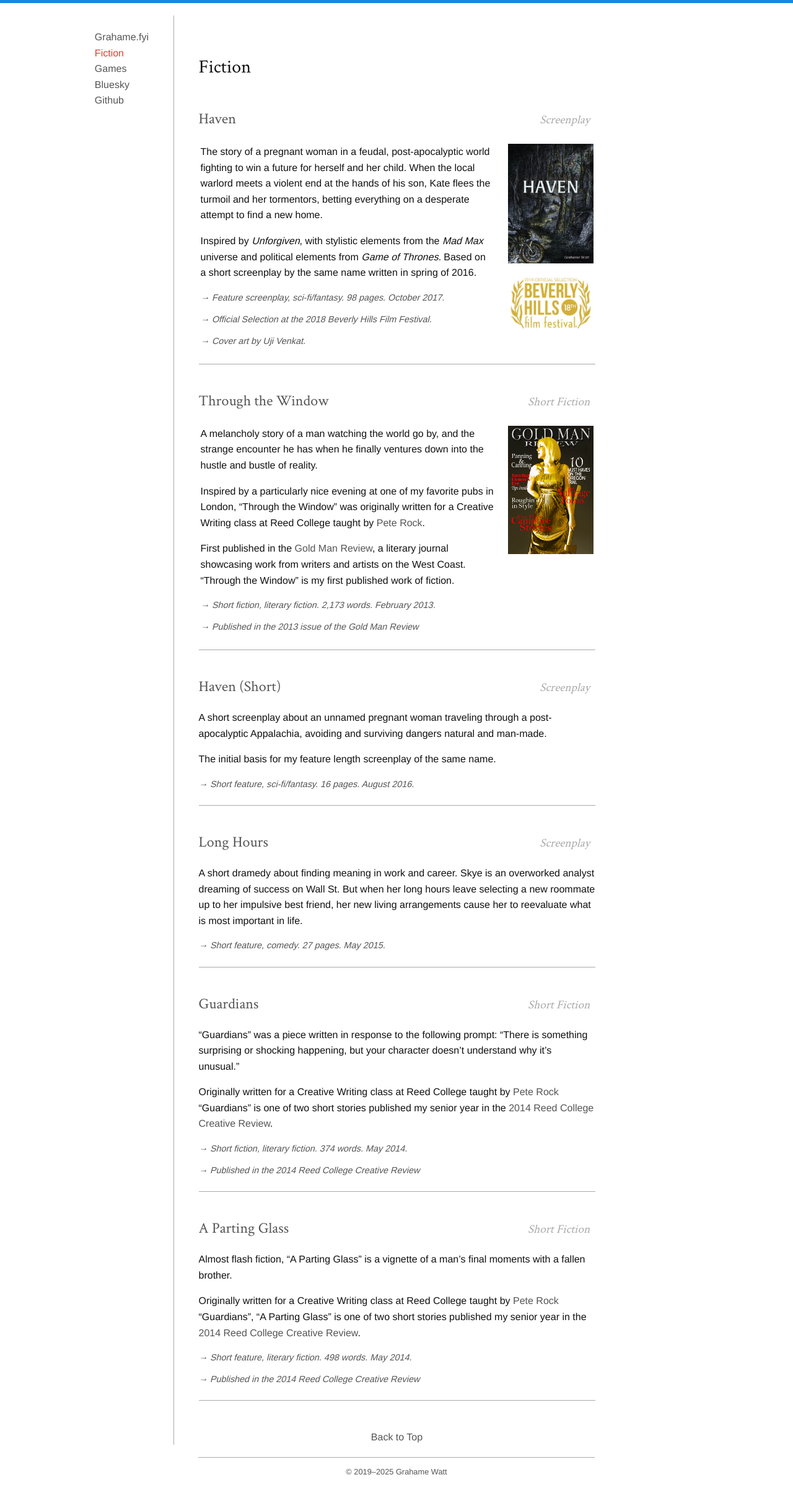
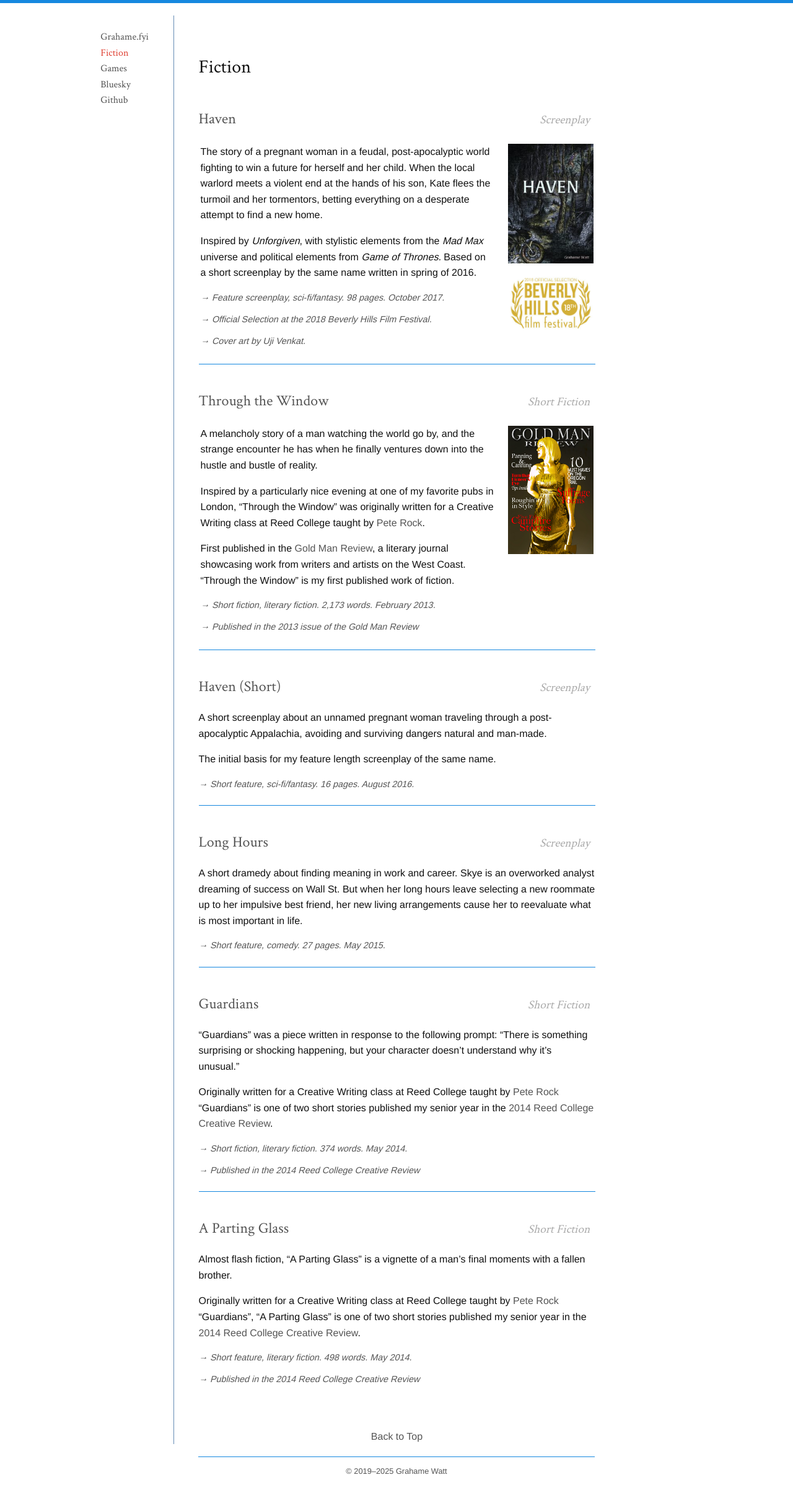
Before and after one commit to GrahameGW/grahamegw.github.io, a Jekyll site: the page built from fiction.html, in a window 1280 px wide. Shown: the whole page at 62% size. Built offline with Jekyll 4.4.1, drawn with Linux system fonts in a browser that asks for light colours.

Commit message:
done messing with the style for now

```diff
--- a/fiction.html
+++ b/fiction.html
@@ -18,7 +18,7 @@
         <h3>{{ entry.form }}</h3>
     </div>
 </div>
-<div class="fiction-body">
+<div class="fiction-body{% unless forloop.last %} with-border{% endunless %}">
     {% if entry.img.size > 0 %}
     <table>
         <tr>
--- a/style.css
+++ b/style.css
@@ -18,7 +18,7 @@
 }
 
 footer {
-    border-top: 1px #aaa solid;
+    border-top: 1px solid rgb(22, 136, 223);
     position: relative;
     margin-top: auto;
     left: 25%;
@@ -38,8 +38,8 @@
 }
 
 a:hover {
-    color: #000090;
-    border-bottom: 1px solid #000090;
+    color: rgb(22, 136, 223);
+    border-bottom: 1px solid rgb(22, 136, 223);
 }
 
 h1, h2, h3, h4 {
@@ -67,9 +67,10 @@
 }
 
 nav>ul {
-   list-style-type: none;
-   padding: 0px;
-   margin-top: 0px;
+    font-family: 'Crimson Text', serif;
+    list-style-type: none;
+    padding: 0px;
+    margin-top: 0px;
 }
 
 nav li {
@@ -82,7 +83,7 @@
     padding-top: 20px;
     margin-left: auto;
     margin-right: auto;
-    border-left: 1px #aaa solid;
+    border-left: 1px solid rgb(100, 140, 180);
 }
 
 main img {
@@ -90,7 +91,7 @@
 }
 
 .article-meta, .article-meta>p {
-    border-bottom: 1px #aaa solid;
+    border-bottom: 1px solid rgb(100, 140, 180);
     text-align: right;
     font-size: 12px;
     margin: auto 0;
@@ -150,7 +151,7 @@
         padding-left: 20px;
         max-width: 200px;
         font-size: 0.8rem;
-        border-left: 3px solid #555
+        border-left: 3px solid rgb(100, 140, 180)
     }
 }
 
@@ -250,7 +251,10 @@
 
 .fiction-body {
     padding-bottom: 10px;
-    border-bottom: 1px solid #aaa
+}
+
+.fiction-body.with-border {
+    border-bottom: 1px solid rgb(22, 136, 223)
 }
 
 .fiction-body>table {
@@ -279,7 +283,7 @@
 @media screen and (max-width: 800px) {
     body {
         font-size: 0.98rem;
-        padding: 0 2vw;
+        padding: 0;
     }
     main {
         max-width: 100vw;
@@ -289,9 +293,10 @@
     }
     nav {
         position: static !important;
-        margin: 0 !important;
-        padding: 0 0 10px 0 !important;
-        width: 100%;
+        margin: 0 auto !important;
+        padding: 0 5vw 10px 5vw !important;
+        width: calc(90vw);
+        border-bottom: 1px solid rgb(22, 136, 223);
     }
     aside {
         position: static !important;
@@ -336,7 +341,7 @@
     aside {
         font-family: inherit;
         font-size: 0.8rem;
-        border-left: 3px solid #555;
+        border-left: 3px solid rgb(100, 140, 180);
         background: #f8f8f8;
         margin: 4px 0 0px 18px !important;
         padding: 4px 12px 4px 18px !important;
```
Also changed, not shown: _includes/fiction-entry.html (deleted), js/menu.js (deleted).
